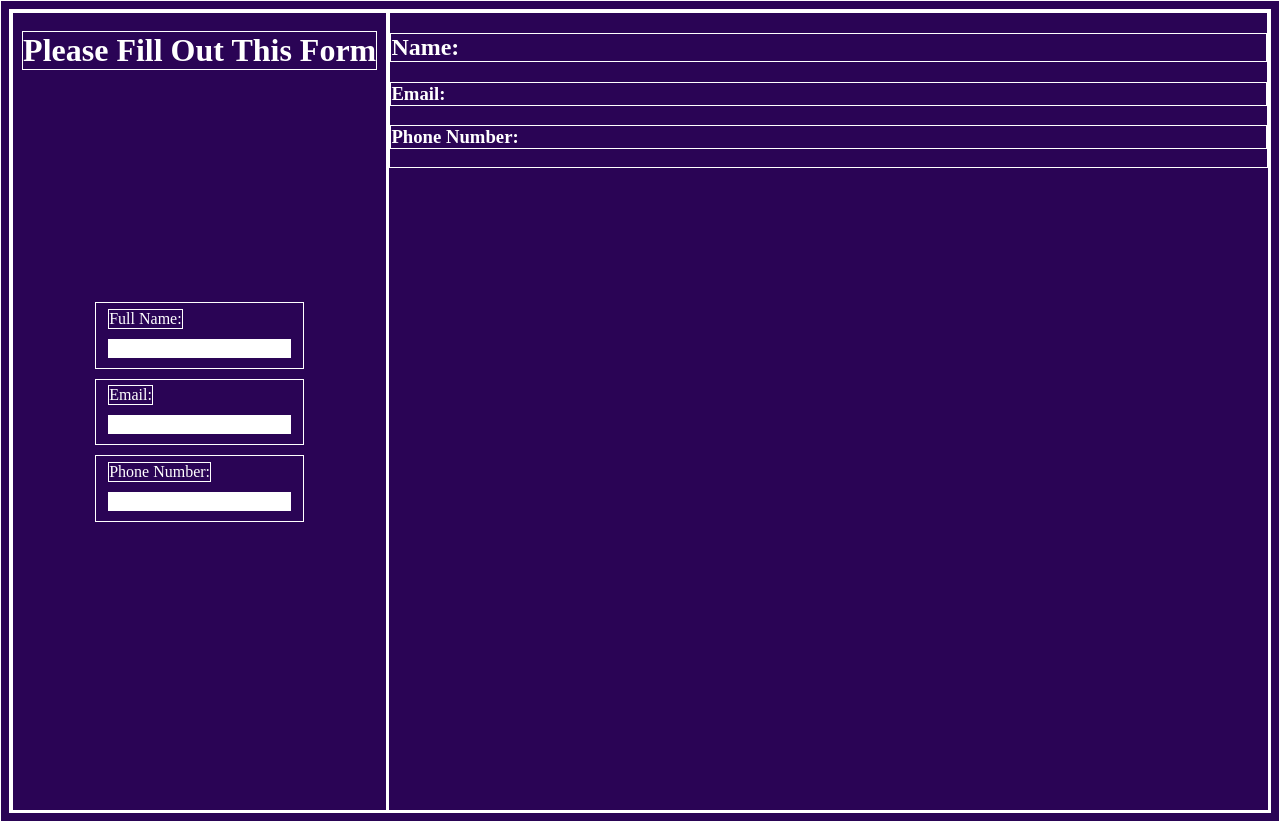
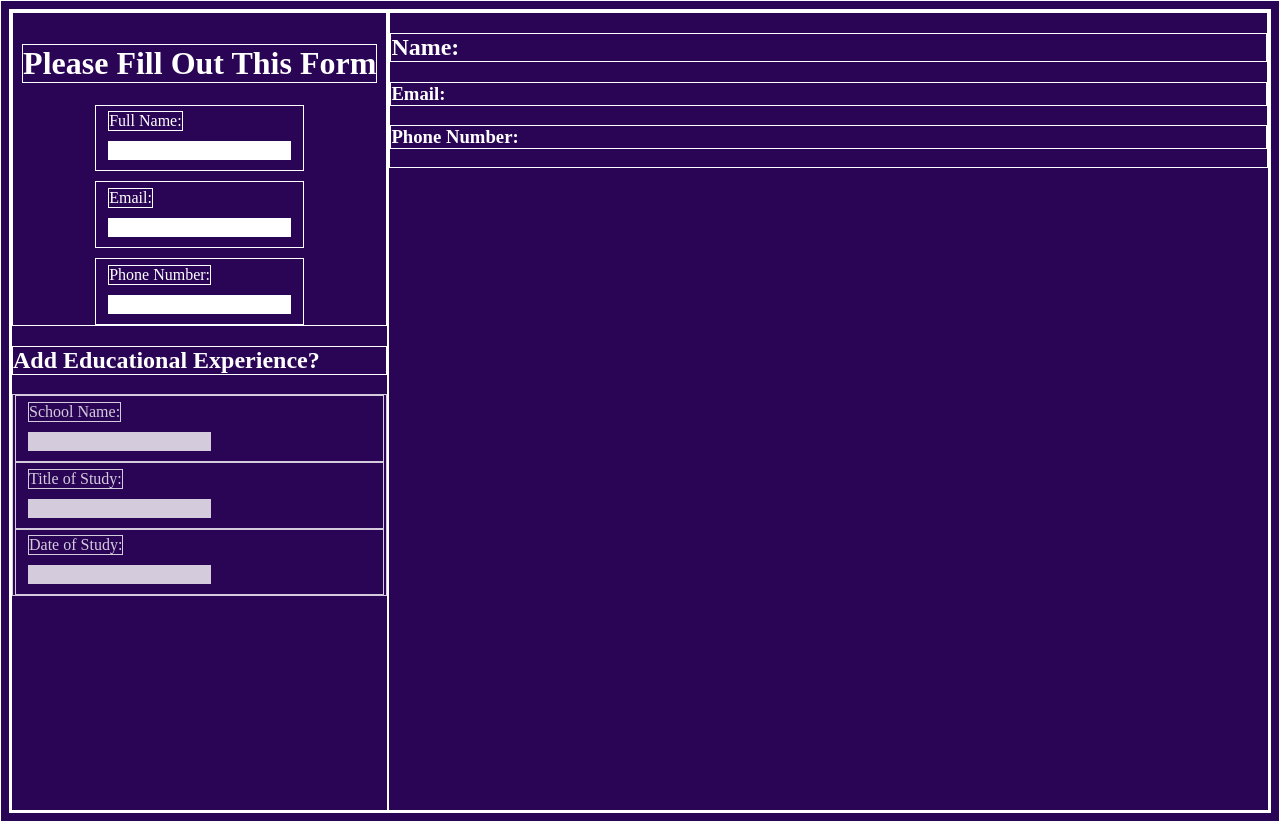
Before and after one commit to MrMarshal11/Using-React, a React (Vite) app in the folder Project trl.2 - CV Application/: page / in a window 1280 px wide. Built offline with nearby package versions, Linux system fonts and the light colour scheme.

Commit message:
Halfway through implementing EducationalForm.jsx functionality

```diff
--- a/Project trl.2 - CV Application/src/components/App.jsx
+++ b/Project trl.2 - CV Application/src/components/App.jsx
@@ -2,8 +2,10 @@ import { useState } from "react";
 import "../styles/App.css";
 import Form from "./form";
 import CV from "./CV";
+import EducationalForm from "./EducationForm";
 
 function App() {
+  // PersistentForm
   const [fullName, setFullName] = useState('')
   const [email, setEmail] = useState('')
   const [phoneNumber, setPhoneNumber] = useState('')
@@ -20,6 +22,39 @@ const updatePhoneNumber = (e) => {
     setPhoneNumber(e.target.value);
   }
 
+  // EducationalForm
+  const [educationalExperience, setEducationalExperience] = useState([
+    {schoolName: '',
+      titleOfStudy: '',
+      dateOfStudy: ''
+    }
+  ])
+
+  const [schoolName, setSchoolName] = useState('')
+  const [titleOfStudy, setTitleOfStudy] = useState('')
+  const [dateOfStudy, setDateOfStudy] = useState('')
+
+  const updateSchoolName = (e) => {
+    setSchoolName(e.target.value);
+  }
+
+  const updateTitleOfStudy = (e) => {
+    setTitleOfStudy(e.target.value);
+  }
+
+  const updateDateOfStudy = (e) => {
+    setDateOfStudy(e.target.value);
+  }
+
+  // On button submit, update educational form
+  const submitEducationalExperience = (newData) => {
+    setEducationalExperience(educationalExperience => [...educationalExperience, newData]);
+  }
+
+  // update on input change
+  // when submit, push new object into educational experience
+  // after thats done, send it to CV and then map educationalForm
+  // display results in a new div
 
   return (
     <>
@@ -29,12 +64,24 @@ const updatePhoneNumber = (e) => {
         updateEmail={updateEmail}
         updatePhoneNumber={updatePhoneNumber}
         />
+
+        <EducationalForm
+        updateSchoolName={updateSchoolName}
+        updateTitleOfStudy={updateTitleOfStudy}
+        updateDateOfStudy={updateDateOfStudy}
+        submitEducationalExperience={submitEducationalExperience}
+        />
       </div>
       <div className="right">
         <CV
         fullName={fullName}
         email={email}
         phoneNumber={phoneNumber}
+
+        educationalExperience={educationalExperience}
+        dateOfStudy={dateOfStudy}
+        schoolName={schoolName}
+        titleOfStudy={titleOfStudy}
         />
       </div>
     </>
--- /dev/null
+++ b/Project trl.2 - CV Application/src/components/EducationForm.jsx
@@ -0,0 +1,30 @@
+import '../styles/EducationalForm.css'
+
+function EducationalForm({updateDateOfStudy, updateTitleOfStudy, updateSchoolName, submitEducationalExperience}) {
+  return (
+    <>
+    <h2>Add Educational Experience?</h2>
+    <form className="secondaryForm" onSubmit={submitEducationalExperience}>
+      <fieldset>
+        <label>School Name: </label>
+        <input onChange={updateSchoolName}/>
+      </fieldset>
+
+      <fieldset>
+        <label>Title of Study: </label>
+        <input onChange={updateTitleOfStudy}/>
+      </fieldset>
+
+      <fieldset>
+        <label>Date of Study: </label>
+        <input onChange={updateDateOfStudy}/>
+      </fieldset>
+
+    </form>
+    </>
+  );
+}
+
+// A section to add your educational experience (school name, title of study and date of study)
+
+export default EducationalForm;
--- a/Project trl.2 - CV Application/src/components/form.jsx
+++ b/Project trl.2 - CV Application/src/components/form.jsx
@@ -1,7 +1,9 @@
 import { useState } from "react";
 import '../styles/form.css'
 
-function Form({updateFullName, updateEmail, updatePhoneNumber}) {
+function Form(
+    {updateFullName, updateEmail, updatePhoneNumber}
+) {
     return (
         <form className="persistentForm">
             <h1>Please Fill Out This Form</h1>
@@ -19,7 +21,6 @@ function Form({updateFullName, updateEmail, updatePhoneNumber}) {
                 <label>Phone Number:</label>
                 <input onChange={updatePhoneNumber}/>
             </fieldset>
-
         </form>
     )
 }
--- /dev/null
+++ b/Project trl.2 - CV Application/src/styles/EducationalForm.css
@@ -0,0 +1,3 @@
+.secondaryForm {
+    opacity: 80%;
+}
--- a/Project trl.2 - CV Application/src/styles/form.css
+++ b/Project trl.2 - CV Application/src/styles/form.css
@@ -3,7 +3,6 @@
   flex-flow: column;
   align-items: center;
   justify-content: center;
-  height: 100%;
   gap: 10px;
 }
 
@@ -16,6 +15,6 @@ fieldset {
 }
 
 .persistentForm h1 {
-    position: absolute;
+    position: relative;
     top: 10px;
 }
```
Lines whose indentation alone changed are shown as unchanged.
